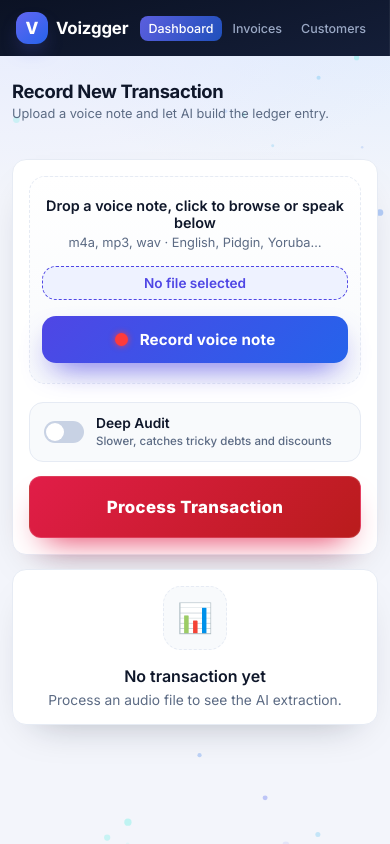
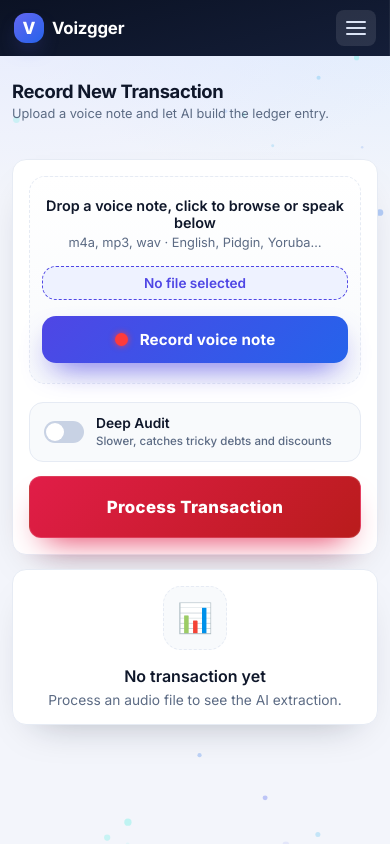
Before and after one commit to Coachemmy/Voizgger, a FastAPI app: page / in a window 390 px wide. Run offline with FastAPI, Linux system fonts and the light colour scheme; data that the repository does not hold is empty.

Commit message:
Add mobile hamburger nav: HTML button, CSS dropdown drawer with animation, JS toggle + auto-close on nav-click / outside-click

```diff
--- a/static/css/style.css
+++ b/static/css/style.css
@@ -1655,6 +1655,47 @@ body.dark ::-webkit-scrollbar-thumb {
   }
 }
 
+/* ---------- Hamburger button (hidden on desktop, shown on mobile) ---------- */
+.hamburger-btn {
+  display: none;  /* hidden on desktop */
+  background: rgba(255, 255, 255, 0.1);
+  border: none;
+  border-radius: 8px;
+  padding: 6px 8px;
+  cursor: pointer;
+  flex-direction: column;
+  gap: 4px;
+  justify-content: center;
+  align-items: center;
+  width: 40px;
+  height: 36px;
+  transition: background 0.2s;
+}
+
+.hamburger-btn:hover {
+  background: rgba(255, 255, 255, 0.2);
+}
+
+.hamburger-btn span {
+  display: block;
+  width: 20px;
+  height: 2px;
+  background: #dbe3f4;
+  border-radius: 2px;
+  transition: transform 0.25s, opacity 0.15s;
+}
+
+/* hamburger → X animation when open */
+.hamburger-btn[aria-expanded="true"] span:nth-child(1) {
+  transform: translateY(6px) rotate(45deg);
+}
+.hamburger-btn[aria-expanded="true"] span:nth-child(2) {
+  opacity: 0;
+}
+.hamburger-btn[aria-expanded="true"] span:nth-child(3) {
+  transform: translateY(-6px) rotate(-45deg);
+}
+
 /* ---------- Responsive ---------- */
 @media (max-width: 1040px) {
   .workspace,
@@ -1702,8 +1743,6 @@ body.dark ::-webkit-scrollbar-thumb {
 }
 
 @media (max-width: 760px) {
-  /* body overflow-y: auto is now the base default; no override needed here */
-
   .app-shell {
     flex-direction: column;
     height: auto;
@@ -1717,51 +1756,78 @@ body.dark ::-webkit-scrollbar-thumb {
 
   .sidebar {
     width: 100%;
-    padding: 12px 16px;
+    padding: 10px 14px;
     flex-direction: row;
     align-items: center;
-    gap: 12px;
+    gap: 10px;
     position: sticky;
     top: 0;
-    z-index: 10;
+    z-index: 100;
   }
 
   .brand {
     padding: 0;
-    flex: 0 0 auto;   /* don't try to grow — let nav-menu be king */
-    font-size: 0.9rem;
+    flex: 0 0 auto;
+    font-size: 0.85rem;
     gap: 8px;
-  }
-
-  /* Hide "Voice-to-Ledger" subtitle on mobile to save width */
+    cursor: pointer;
+  }
+
   .brand-text span {
-    display: none;
+    display: none;   /* hide "Voice-to-Ledger" subtitle */
   }
 
   .brand-logo,
   .brand-mark {
-    width: 32px;
-    height: 32px;
+    width: 30px;
+    height: 30px;
     flex-shrink: 0;
   }
 
+  /* Show hamburger on mobile */
+  .hamburger-btn {
+    display: inline-flex;
+    margin-left: auto;   /* push to right edge */
+  }
+
+  /* Hide nav-menu by default on mobile — revealed via .open class */
   .nav-menu {
-    flex-direction: row;
-    flex: 1 1 auto;   /* let it fill remaining space */
-    justify-content: flex-end;
-    gap: 3px;
-    min-width: 0;
+    display: none;
+    position: absolute;
+    top: 100%;
+    left: 0;
+    right: 0;
+    background: linear-gradient(165deg, var(--sidebar-a) 0%, var(--sidebar-b) 100%);
+    flex-direction: column;
+    padding: 12px;
+    gap: 2px;
+    box-shadow: 0 12px 28px -8px rgba(0, 0, 0, 0.45);
+    border-top: 1px solid rgba(255, 255, 255, 0.08);
+  }
+
+  /* Reveal nav when .open class is added */
+  .nav-menu.open {
+    display: flex;
   }
 
   .nav-item {
-    padding: 5px 8px;
-    font-size: 0.78rem;
-    border-radius: 8px;
-    white-space: nowrap;
+    padding: 10px 14px;
+    font-size: 0.92rem;
+    border-radius: 10px;
+    color: #c8d3ec;
+    gap: 10px;
+  }
+
+  .nav-item.active {
+    background: linear-gradient(120deg, rgba(99, 102, 241, 0.9), rgba(37, 99, 235, 0.75));
+    color: #fff;
   }
 
   .nav-item svg {
-    display: none;
+    display: block;
+    width: 18px;
+    height: 18px;
+    flex-shrink: 0;
   }
 
   .sidebar-footer {
--- a/static/js/app.js
+++ b/static/js/app.js
@@ -18,7 +18,34 @@ function switchView(name, event) {
     if (target) target.classList.remove('hidden');
     if (name === 'invoices') renderInvoiceList();
     history.replaceState(null, '', `#${name}`);
+    // Close mobile nav drawer after clicking
+    closeMobileNav();
 }
+
+function toggleMobileNav() {
+    const menu = document.getElementById('navMenu');
+    const btn = document.getElementById('hamburgerBtn');
+    if (!menu || !btn) return;
+    const isOpen = menu.classList.toggle('open');
+    btn.setAttribute('aria-expanded', isOpen ? 'true' : 'false');
+}
+
+function closeMobileNav() {
+    const menu = document.getElementById('navMenu');
+    const btn = document.getElementById('hamburgerBtn');
+    if (!menu || !btn) return;
+    menu.classList.remove('open');
+    btn.setAttribute('aria-expanded', 'false');
+}
+
+// Close hamburger when clicking outside it
+document.addEventListener('click', function(e) {
+    const sidebar = document.querySelector('.sidebar');
+    if (!sidebar) return;
+    if (!sidebar.contains(e.target)) {
+        closeMobileNav();
+    }
+});
 
 (function initParticles() {
     const canvas = document.getElementById('bgCanvas');
--- a/templates/index.html
+++ b/templates/index.html
@@ -32,7 +32,11 @@
                 </div>
             </div>
 
-            <nav class="nav-menu">
+            <button id="hamburgerBtn" class="hamburger-btn" aria-label="Open navigation menu" aria-expanded="false" onclick="toggleMobileNav(event)">
+                <span></span><span></span><span></span>
+            </button>
+
+            <nav class="nav-menu" id="navMenu">
                 <a href="#" class="nav-item active" data-view="dashboard" onclick="switchView('dashboard', event)">
                     <svg width="18" height="18" viewBox="0 0 24 24" fill="none" stroke="currentColor" stroke-width="2" stroke-linecap="round" stroke-linejoin="round"><path d="M3 9l9-7 9 7v11a2 2 0 0 1-2 2H5a2 2 0 0 1-2-2z"></path><polyline points="9 22 9 12 15 12 15 22"></polyline></svg>
                     Dashboard
```
